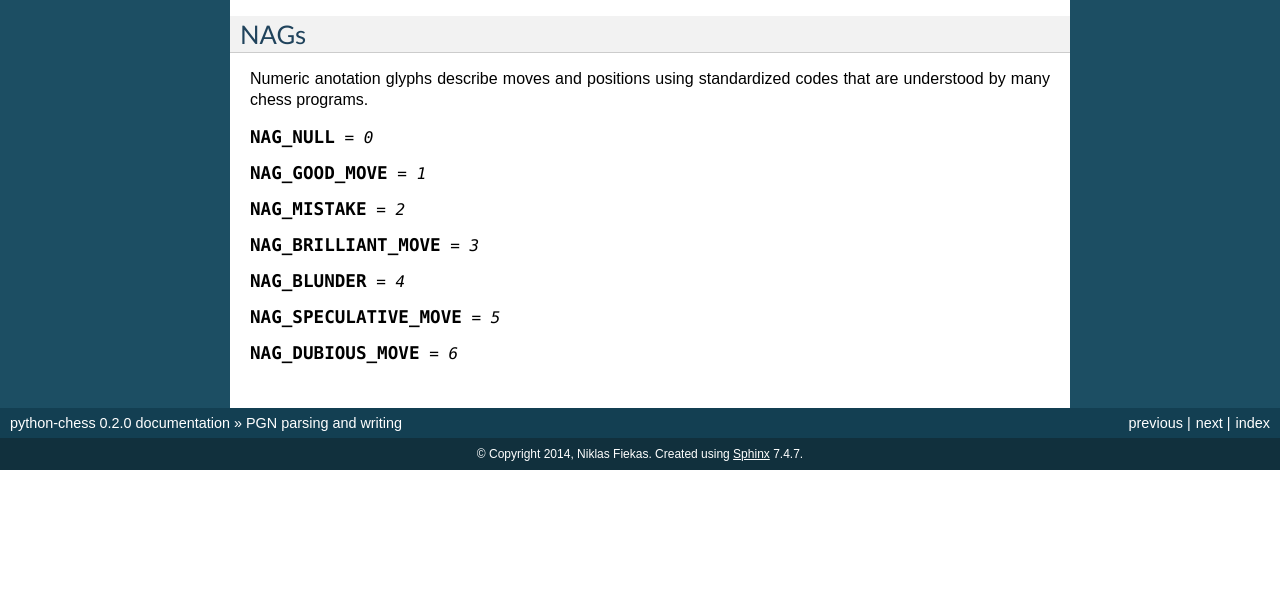
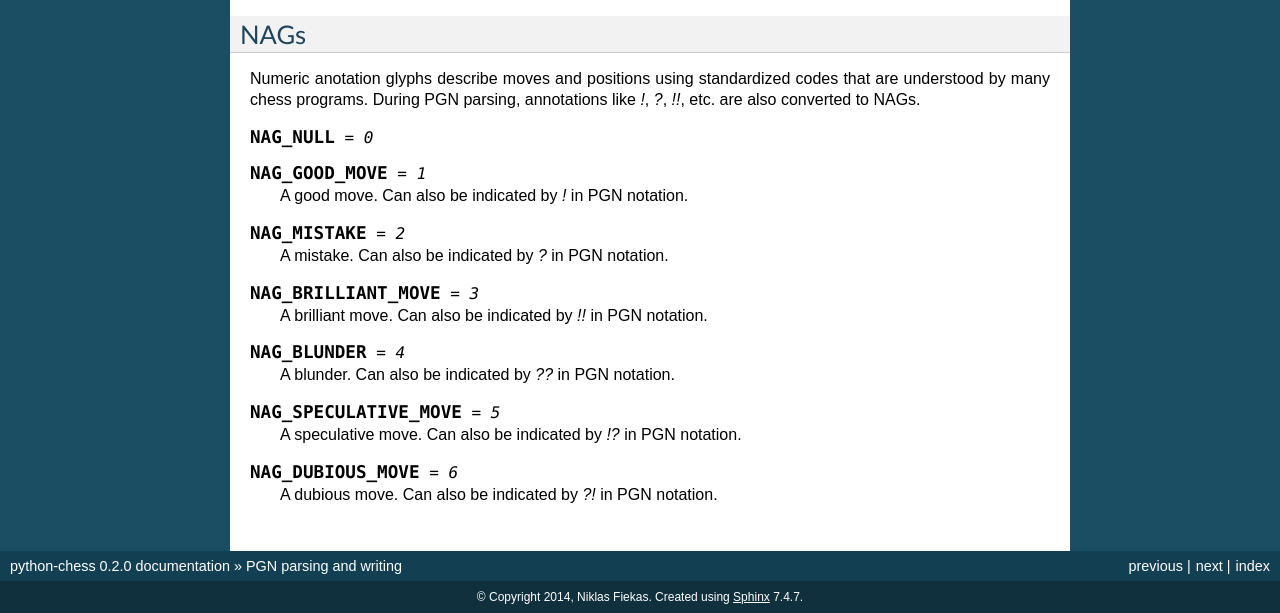
Before and after one commit to niklasf/python-chess, a Sphinx documentation site: the page built from docs/pgn.rst, in a window 1280 px wide and 900 px high, scrolled down 700 px, cut to the strip 287-900 px from the top of the window. Built offline with Sphinx 7.4.7, drawn with Linux system fonts in a browser that asks for light colours; before the commit the page ends 1457 px from its top, so only the background shows below that.

Commit message:
Document annotation symbol to NAG conversion

```diff
--- a/docs/pgn.rst
+++ b/docs/pgn.rst
@@ -73,19 +73,38 @@ NAGs
 ----
 
 Numeric anotation glyphs describe moves and positions using standardized codes
-that are understood by many chess programs.
+that are understood by many chess programs. During PGN parsing, annotations
+like `!`, `?`, `!!`, etc. are also converted to NAGs.
 
 .. py:data:: NAG_NULL
     :annotation: = 0
+
 .. py:data:: NAG_GOOD_MOVE
     :annotation: = 1
+
+    A good move. Can also be indicated by `!` in PGN notation.
+
 .. py:data:: NAG_MISTAKE
     :annotation: = 2
+
+    A mistake. Can also be indicated by `?` in PGN notation.
+
 .. py:data:: NAG_BRILLIANT_MOVE
     :annotation: = 3
+
+    A brilliant move. Can also be indicated by `!!` in PGN notation.
+
 .. py:data:: NAG_BLUNDER
     :annotation: = 4
+
+    A blunder. Can also be indicated by `??` in PGN notation.
+
 .. py:data:: NAG_SPECULATIVE_MOVE
     :annotation: = 5
+
+    A speculative move. Can also be indicated by `!?` in PGN notation.
+
 .. py:data:: NAG_DUBIOUS_MOVE
     :annotation: = 6
+
+    A dubious move. Can also be indicated by `?!` in PGN notation.
```
